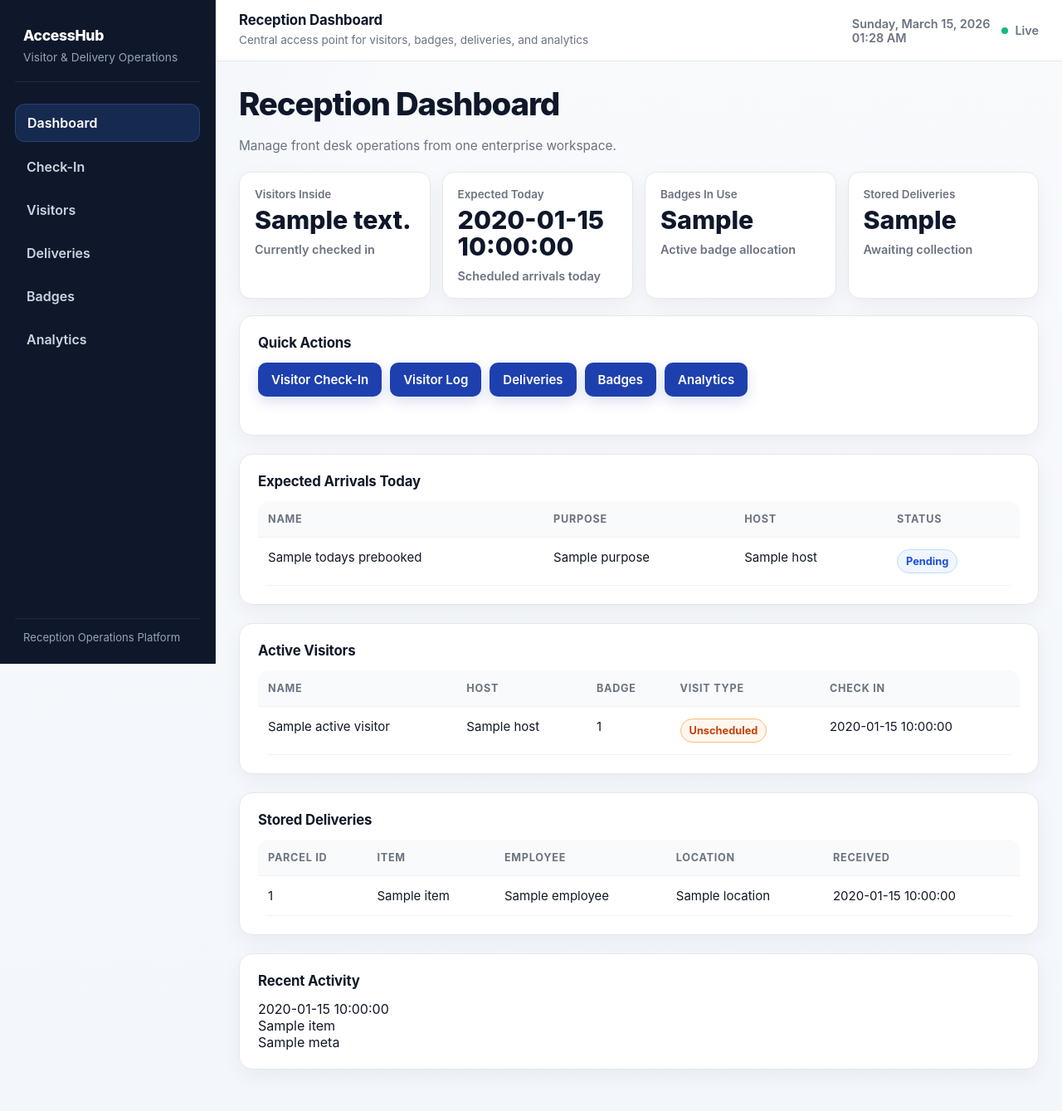
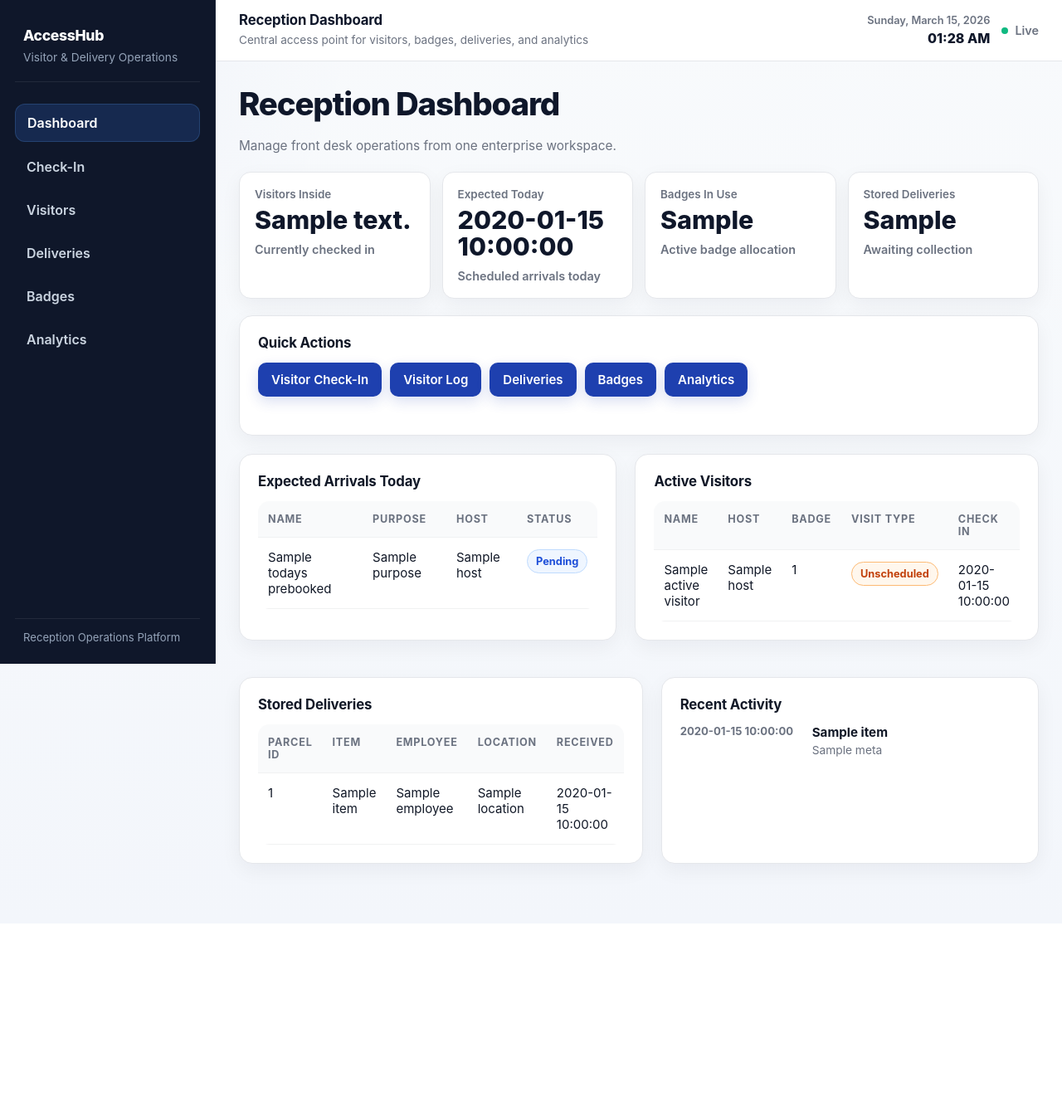
Before and after one commit to amberg710/visitor_delivery_demo-, a Flask app: template templates/home.html in a window 1280 px wide. Shown: the whole page at 83% size. After the commit the page ends 1066 px from the top, so only its background shows below. Run offline with Flask 3, Linux system fonts and the light colour scheme; the template is opened without the code that fills it: most values are stand-ins (such as "Sample title", 1, 10 or a date in 2020); parts of the project's set-up code (start-up, migrations or seed data) failed here and were passed over.

Commit message:
Update style.css

```diff
--- a/static/style.css
+++ b/static/style.css
@@ -171,6 +171,24 @@
     color: var(--muted);
     font-size: 0.9rem;
     font-weight: 600;
+}
+
+.topbar-datetime {
+    text-align: right;
+    line-height: 1.2;
+}
+
+#liveDate {
+    font-size: 0.8rem;
+    color: var(--muted);
+    font-weight: 600;
+}
+
+#liveClock {
+    font-size: 1rem;
+    color: #0f172a;
+    font-weight: 800;
+    margin-top: 4px;
 }
 
 .live-indicator {
@@ -385,6 +403,13 @@
     font-size: 0.96rem;
 }
 
+.dashboard-grid {
+    display: grid;
+    grid-template-columns: 1fr 1fr;
+    gap: 22px;
+    margin-bottom: 22px;
+}
+
 /* Stats */
 .stat-grid {
     display: grid;
@@ -570,6 +595,44 @@
     color: #b91c1c;
 }
 
+/* Activity */
+.activity-feed {
+    display: flex;
+    flex-direction: column;
+    gap: 14px;
+}
+
+.activity-item {
+    display: grid;
+    grid-template-columns: 145px 1fr;
+    gap: 14px;
+    padding-bottom: 14px;
+    border-bottom: 1px solid rgba(15, 23, 42, 0.06);
+}
+
+.activity-item:last-child {
+    border-bottom: none;
+    padding-bottom: 0;
+}
+
+.activity-time {
+    font-size: 0.82rem;
+    color: var(--muted);
+    font-weight: 700;
+}
+
+.activity-title {
+    font-size: 0.95rem;
+    color: var(--text);
+    font-weight: 700;
+    margin-bottom: 4px;
+}
+
+.activity-meta {
+    font-size: 0.86rem;
+    color: var(--muted);
+}
+
 /* Animations */
 @keyframes fadeUp {
     from {
@@ -583,6 +646,12 @@
 }
 
 /* Responsive */
+@media (max-width: 1100px) {
+    .dashboard-grid {
+        grid-template-columns: 1fr;
+    }
+}
+
 @media (max-width: 980px) {
     .app-shell {
         flex-direction: column;
```
